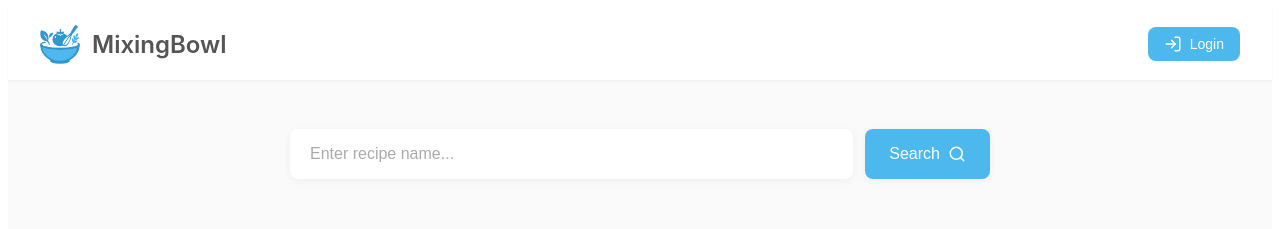
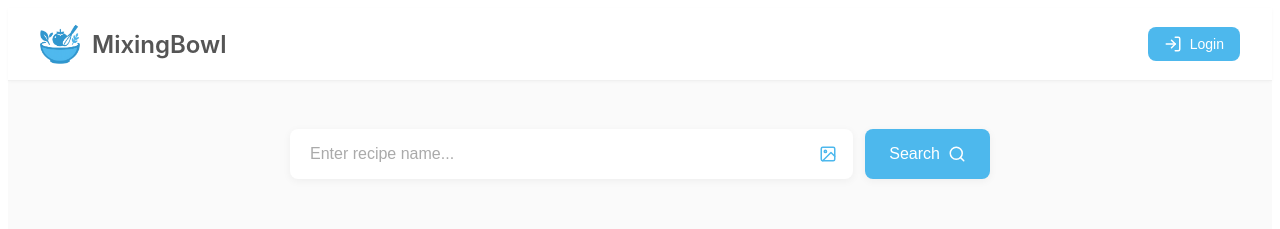
Before and after one commit to jinny0214/mixingbowl, a Vue app in the folder frontend/: page / in a window 1280 px wide. Shown: the top 229 px of the page. Built offline with nearby package versions, Linux system fonts and the light colour scheme.

Commit message:
Add image upload button

```diff
--- a/frontend/src/components/RecipeSearchForm.vue
+++ b/frontend/src/components/RecipeSearchForm.vue
@@ -17,6 +17,36 @@
           class="search-input"
           @keyup.enter="searchRecipe"
         />
+
+        <label
+          for="image-upload"
+          class="image-upload-button"
+          :class="{ 'has-image': imageFile }"
+        >
+          <input
+            type="file"
+            id="image-upload"
+            accept="image/*"
+            @change="handleImageUpload"
+            class="hidden-input"
+          />
+          <svg
+            xmlns="http://www.w3.org/2000/svg"
+            width="18"
+            height="18"
+            viewBox="0 0 24 24"
+            fill="none"
+            stroke="currentColor"
+            stroke-width="2"
+            stroke-linecap="round"
+            stroke-linejoin="round"
+          >
+            <rect x="3" y="3" width="18" height="18" rx="2" ry="2"></rect>
+            <circle cx="8.5" cy="8.5" r="1.5"></circle>
+            <polyline points="21 15 16 10 5 21"></polyline>
+          </svg>
+        </label>
+
         <button
           v-if="searchQuery.length > 0"
           @click="clearSearch"
@@ -71,6 +101,33 @@
       </button>
     </div>
 
+    <!-- Image Preview Area -->
+    <div v-if="imageFile" class="image-preview-container">
+      <div class="image-preview-header">
+        <span>Image to search</span>
+        <button @click="clearImage" class="clear-image-button">
+          <svg
+            xmlns="http://www.w3.org/2000/svg"
+            width="18"
+            height="18"
+            viewBox="0 0 24 24"
+            fill="none"
+            stroke="currentColor"
+            stroke-width="2"
+            stroke-linecap="round"
+            stroke-linejoin="round"
+          >
+            <line x1="18" y1="6" x2="6" y2="18"></line>
+            <line x1="6" y1="6" x2="18" y2="18"></line>
+          </svg>
+        </button>
+      </div>
+      <div class="image-preview">
+        <img :src="imagePreview" alt="Selected image" />
+        <p class="image-name">{{ imageFile.name }}</p>
+      </div>
+    </div>
+
     <div
       class="search-suggestions"
       v-if="!isLoading && searchQuery.length === 0 && !props.hasResults"
@@ -102,6 +159,8 @@ const props = defineProps({
 const emit = defineEmits(['search', 'clear', 'openLoginModal'])
 
 const searchQuery = ref('')
+const imageFile = ref(null)
+const imagePreview = ref('')
 const popularTags = ref([
   '김치찌개',
   '된장찌개',
@@ -121,7 +180,11 @@ const handleSearch = () => {
 
   if (!auth.isAuthenticated) {
     emit('openLoginModal', searchQuery.value)
+  } else if (imageFile.value) {
+    // If we have an image, emit imageSearch event
+    emit('imageSearch', imageFile.value)
   } else if (searchQuery.value.trim()) {
+    // Otherwise, emit regular search event
     emit('search', searchQuery.value)
   }
 }
@@ -134,6 +197,37 @@ const clearSearch = () => {
 const selectTag = (tag) => {
   searchQuery.value = tag
   handleSearch()
+}
+
+const handleImageUpload = (event) => {
+  const file = event.target.files[0]
+  if (!file) return
+
+  // Check if file is an image
+  if (!file.type.match('image.*')) {
+    console.log('Please select an image file')
+    return
+  }
+
+  imageFile.value = file
+
+  // Create preview
+  const reader = new FileReader()
+  reader.onload = (e) => {
+    imagePreview.value = e.target.result
+  }
+  reader.readAsDataURL(file)
+}
+
+const clearImage = () => {
+  imageFile.value = null
+  imagePreview.value = ''
+
+  // Reset the file input
+  const fileInput = document.getElementById('image-upload')
+  if (fileInput) {
+    fileInput.value = ''
+  }
 }
 </script>
 
@@ -162,7 +256,8 @@ const selectTag = (tag) => {
 .search-input {
   width: 100%;
   padding: 1rem 1.25rem;
-  padding-right: 2.5rem;
+  /* padding-right: 2.5rem; */
+  padding-right: 5rem;
   border: none;
   box-sizing: border-box;
   border-radius: 8px;
@@ -181,9 +276,43 @@ const selectTag = (tag) => {
   color: #aaa;
 }
 
+/* Image Upload Button */
+.image-upload-button {
+  position: absolute;
+  right: 0.75rem;
+  top: 50%;
+  transform: translateY(-50%);
+  background: none;
+  border: none;
+  color: #4db8ed;
+  cursor: pointer;
+  display: flex;
+  align-items: center;
+  justify-content: center;
+  padding: 0.25rem;
+  border-radius: 50%;
+  z-index: 2;
+}
+
+.image-upload-button:hover {
+  background-color: #f0f9ff;
+}
+
+.image-upload-button.has-image {
+  color: #407ef2;
+}
+
+.hidden-input {
+  position: absolute;
+  width: 0;
+  height: 0;
+  opacity: 0;
+}
+
 .clear-button {
   position: absolute;
-  right: 0.75rem;
+  /* right: 0.75rem; */
+  right: 2.75rem;
   top: 50%;
   transform: translateY(-50%);
   background: none;
@@ -200,6 +329,71 @@ const selectTag = (tag) => {
 .clear-button:hover {
   color: #888;
   background-color: #f8f8f8;
+}
+
+/* Image Preview Container */
+.image-preview-container {
+  width: 100%;
+  max-width: 700px;
+  margin-bottom: 1.5rem;
+  background-color: white;
+  border-radius: 8px;
+  overflow: hidden;
+  box-shadow: 0 2px 8px rgba(0, 0, 0, 0.05);
+}
+
+.image-preview-header {
+  display: flex;
+  justify-content: space-between;
+  align-items: center;
+  padding: 0.75rem 1rem;
+  background-color: #f9fafb;
+  border-bottom: 1px solid #e5e7eb;
+}
+
+.image-preview-header span {
+  font-weight: 500;
+  color: #4b5563;
+}
+
+.clear-image-button {
+  background: none;
+  border: none;
+  cursor: pointer;
+  color: #6b7280;
+  display: flex;
+  align-items: center;
+  justify-content: center;
+  padding: 0.25rem;
+  border-radius: 50%;
+}
+
+.clear-image-button:hover {
+  background-color: #f3f4f6;
+  color: #4b5563;
+}
+
+.image-preview {
+  padding: 1rem;
+  display: flex;
+  flex-direction: column;
+  align-items: center;
+}
+
+.image-preview img {
+  max-width: 100%;
+  max-height: 200px;
+  object-fit: contain;
+  border-radius: 4px;
+  margin-bottom: 0.5rem;
+}
+
+.image-name {
+  font-size: 0.875rem;
+  color: #6b7280;
+  margin: 0;
+  text-align: center;
+  word-break: break-all;
 }
 
 .search-button {
@@ -220,7 +414,7 @@ const selectTag = (tag) => {
 }
 
 .search-button:hover:not(:disabled) {
-  background-color: #407ef2; /* color 수정 필요 */
+  background-color: #407ef2;
 }
 
 .search-button:disabled {
```
